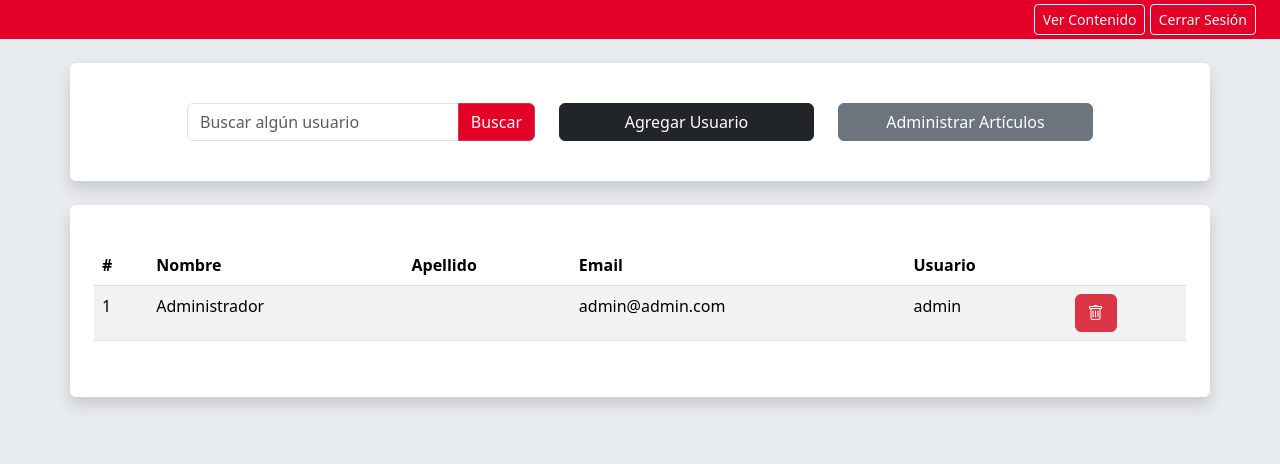
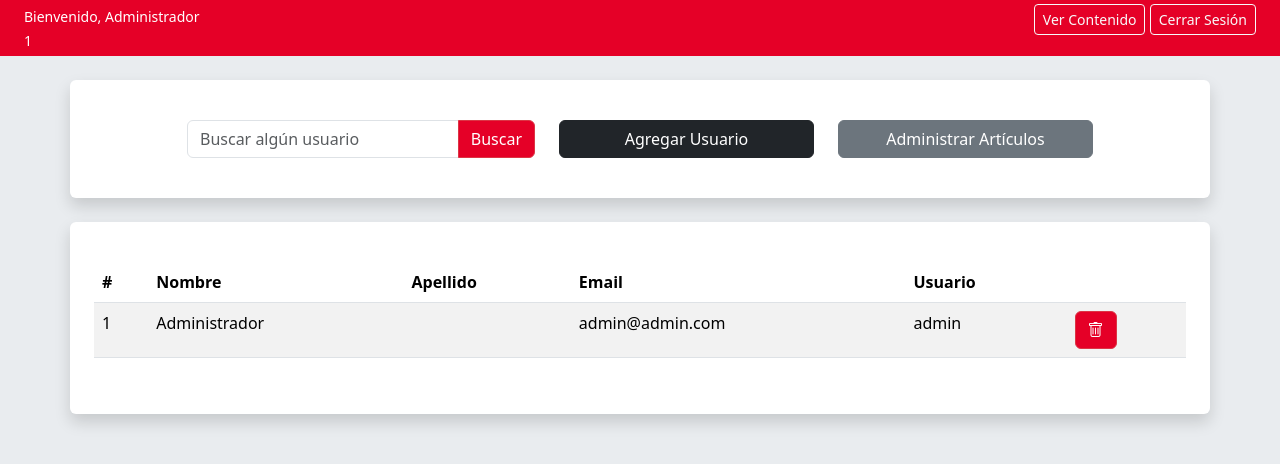
Before and after one commit to aiexgt/blog-ajax, a PHP site: page /user.php in a window 1280 px wide. Shown: the top 464 px of the page. Run offline with PHP 8.4, Linux system fonts and the light colour scheme; a user stored in the database is signed in; data comes from the database, SQL or seed files in the repository; some libraries are stand-ins or nearby versions.

Commit message:
Depuracion codigo

```diff
--- a/app/dashboard-ajax.php
+++ b/app/dashboard-ajax.php
@@ -120,6 +120,8 @@ switch ($_POST['fnc']) {
                     echo generarRespuesta('error', 'El tipo de archivo no es válido (Solo PNG, JPG, JPEG)');
                     die();
                 }
+            }else{
+                $imagen = '';
             }
 
             $query = "INSERT INTO articulo(titulo, descripcion, imagen, archivo, fecha_creacion, usuario_id, active)
--- a/assets/js/dashboard-script.js
+++ b/assets/js/dashboard-script.js
@@ -47,7 +47,7 @@ const mostrarArticulos = () => {
                     <td>${moment(i.fecha_creacion).format("DD/MM/YYYY HH:mm A")}</td>
                     <td onclick="mostrarArchivo('${i.archivo}')" class="text-primary pointer">${i.archivo || ""}</td>
                     <td onclick="mostrarArchivo('${i.imagen}')" class="text-primary pointer">${i.imagen || ""}</td>
-                    <td><button class="btn btn-danger" onclick="eliminarArticulo(${
+                    <td><button class="btn btn-danger bg-bac" onclick="eliminarArticulo(${
                       i.id
                     })"><i class="bi bi-trash"></i></button></td>
                 </tr>
--- a/assets/js/index-script.js
+++ b/assets/js/index-script.js
@@ -50,8 +50,8 @@ const mostrarArticulos = () => {
                   <div class="col-8">
                       <p class="text-justify  ">${i.descripcion}</p>
                   </div>
-                  <div class="col-4">
-                      <img src="./uploads/${i.imagen}" style="width:100%; height:auto; max-height:400px;" alt="">
+                  <div class="col-4 text-center">
+                      <img src="./uploads/${i.imagen}" style="max-width: 100%; width:auto; height:200px;" alt="">
                   </div>
               </div>
 
--- a/assets/js/user-script.js
+++ b/assets/js/user-script.js
@@ -43,7 +43,7 @@ const mostrarUsuarios = () => {
                     <td>${i.apellidos || ""}</td>
                     <td>${i.email || ""}</td>
                     <td>${i.usuario || ""}</td>
-                    <td><button class="btn btn-danger" onclick="eliminarUsuario(${
+                    <td><button class="btn btn-danger bg-bac" onclick="eliminarUsuario(${
                       i.id
                     })"><i class="bi bi-trash"></i></button></td>
                 </tr>
--- a/user.php
+++ b/user.php
@@ -62,7 +62,10 @@ require_once("./components/session/component.php");
     </div>
 
     <div class="row bg-bac p-1 ps-4 pe-4 text-white">
-        <div class="offset-8 col-4 text-end">
+        <div class="col-2">
+            <small>Bienvenido, <?php echo $_SESSION['nombre'] . ' ' . $_SESSION['apellidos'] ?></small>
+        </div>
+        <div class="offset-6 col-4 text-end">
             <button class="btn btn-sm btn-outline-light" id="btn_blog">Ver Contenido</button>
             <button class="btn btn-sm btn-outline-light" id="btn_login">Cerrar Sesión</button>
         </div>
```
